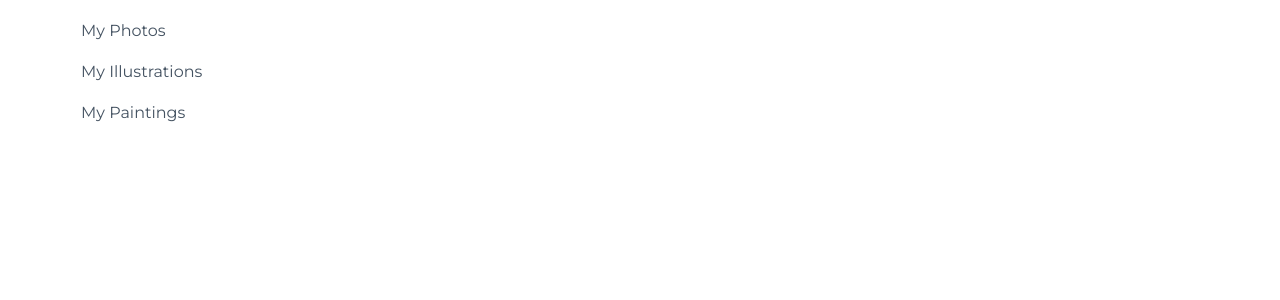
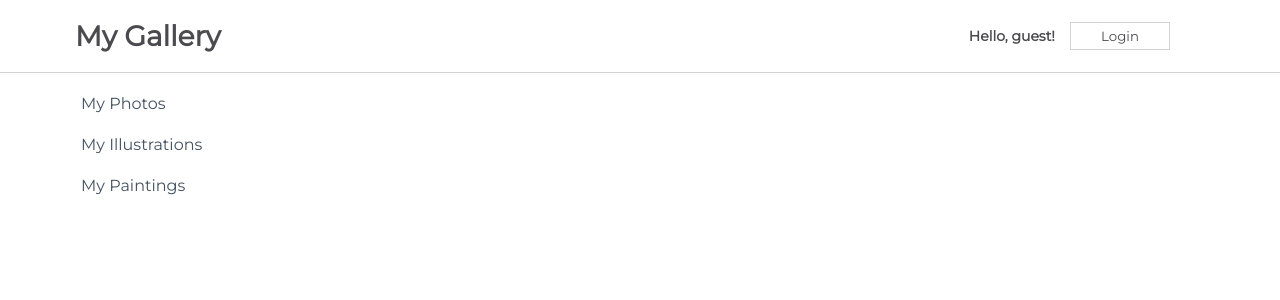
Before and after one commit to mika-sims/React-Basics, a React (Create React App) app in the folder my-app/: page / in a window 1280 px wide. Shown: the top 300 px of the page. Built offline with nearby package versions, Linux system fonts and the light colour scheme.

Commit message:
Create simple navbar component

```diff
--- a/my-app/src/App.js
+++ b/my-app/src/App.js
@@ -3,6 +3,7 @@ import "./App.module.css";
 // import StatefulGreetingComponenet from './components/StatefulGreetingComponenet';
 // import HooksComponent from './components/HooksComponent';
 import SideBar from "./components/SideBar";
+import NavBarSimple from "./components/NavBarSimple";
 
 function App() {
   return (
@@ -12,6 +13,7 @@ function App() {
       <StatefulGreetingComponenet name="Anna" />
       <hr />
       <HooksComponent name="Bob" /> */}
+      <NavBarSimple />
       <SideBar />
     </div>
   );
--- /dev/null
+++ b/my-app/src/components/NavBarSimple.js
@@ -0,0 +1,42 @@
+import React, { Component } from "react";
+import css from "./css/NavBarSimple.module.css";
+
+export class NavBarSimple extends Component {
+  constructor(props) {
+    super(props);
+
+    this.state = {
+      message: "Hello, guest!",
+      buttonText: "Login",
+    };
+  }
+
+  handleclick = () => {
+    this.setState(
+      (prevState) => ({
+        message:
+          prevState.message === "Hello, guest!"
+            ? "Welcome back, user!"
+            : "Hello, guest!",
+        buttonText: prevState.buttonText === "Log out" ? "Log in" : "Log out",
+      }),
+      () => console.log(this.state.message)
+    );
+  };
+
+  render() {
+    return (
+      <div className={css.NavBar}>
+        <h1>My Gallery</h1>
+        <div>
+          <span>{this.state.message}</span>
+          <button onClick={() => this.handleclick()}>
+            {this.state.buttonText}
+          </button>
+        </div>
+      </div>
+    );
+  }
+}
+
+export default NavBarSimple;
--- /dev/null
+++ b/my-app/src/components/css/NavBarSimple.module.css
@@ -0,0 +1,42 @@
+
+.NavBar {
+    grid-row: 1;
+    grid-column: 1 / span 4;
+    display: flex;
+    align-items: center;
+    justify-content: space-between;
+    margin-bottom: 0px;
+    padding: 0px 75px;
+    border-bottom: 1px solid lightgrey;
+    background-color: white;
+}
+
+.NavBar div {
+    padding-right: 35px;
+}
+.NavBar h1 {
+    font-family: "montserrat";
+    font-size: 28px;
+    color: #4a4a4f;
+}
+
+.NavBar span {
+    font-family: "montserrat";
+    font-size: 14px;
+    color: #4a4a4f;
+    margin-right: 15px;
+    font-weight: bold;
+}
+
+.NavBar button {
+    color: #4a4a4f;
+    border: lightgrey solid 1px;
+    background-color: white;
+    padding: 5px;
+    width: 100px;
+}
+.NavBar button:hover{
+    color: #4a4a4f;
+    background-color: #e6ecf0;
+    border: lightgrey solid 1px;
+}
```
